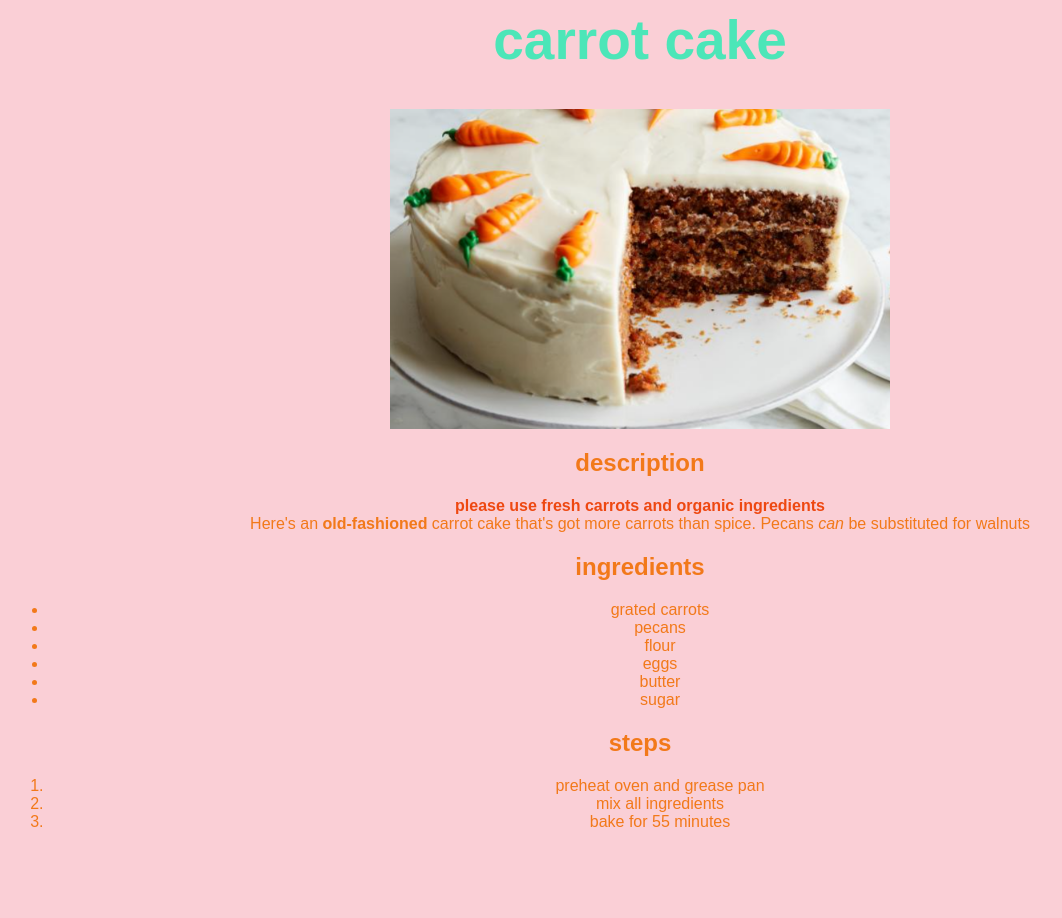
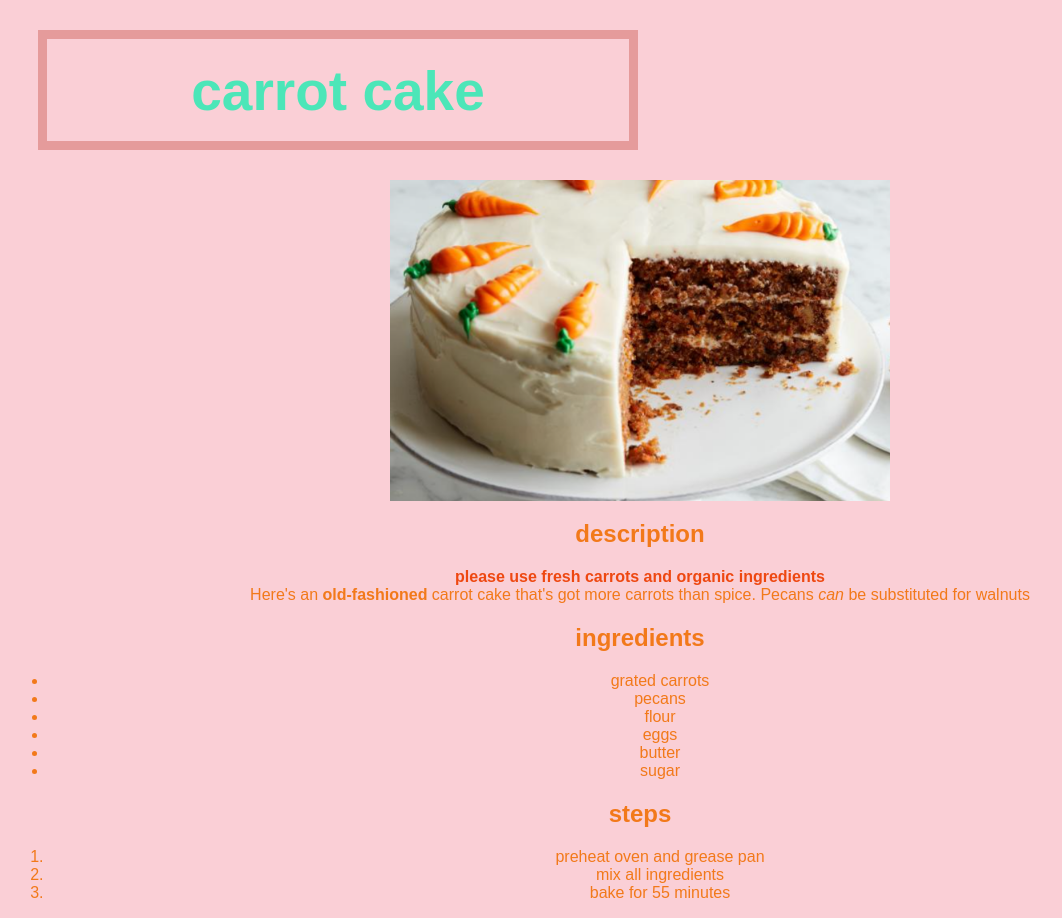
Before and after one commit to way-knee/odin-recipes, a plain HTML site: page carrot_cake.html in a window 1280 px wide. Shown: the whole page, without its empty margins (0-1062 px from the left). Before the commit the page ends 847 px from the top, so only its background shows below. Drawn offline with Linux system fonts and the light colour scheme.

Commit message:
add box model to style.css

```diff
--- a/style.css
+++ b/style.css
@@ -2,11 +2,17 @@
     color: rgba(241, 115, 12, 0.932);
     background-color: rgb(250, 207, 214);
     text-align: center;
-    font-family: "arial"
+    font-family: "arial";
+    box-sizing: border-box
 }
 h1 {
     color: rgb(76, 230, 184);
-    font-size: 55px
+    font-size: 55px;
+    border: 9px solid rgb(229, 155, 155);
+    padding: 20px;
+    margin: 30px;
+    height: 120px;
+    width: 600px
 }
 img {
     height: auto;
```
